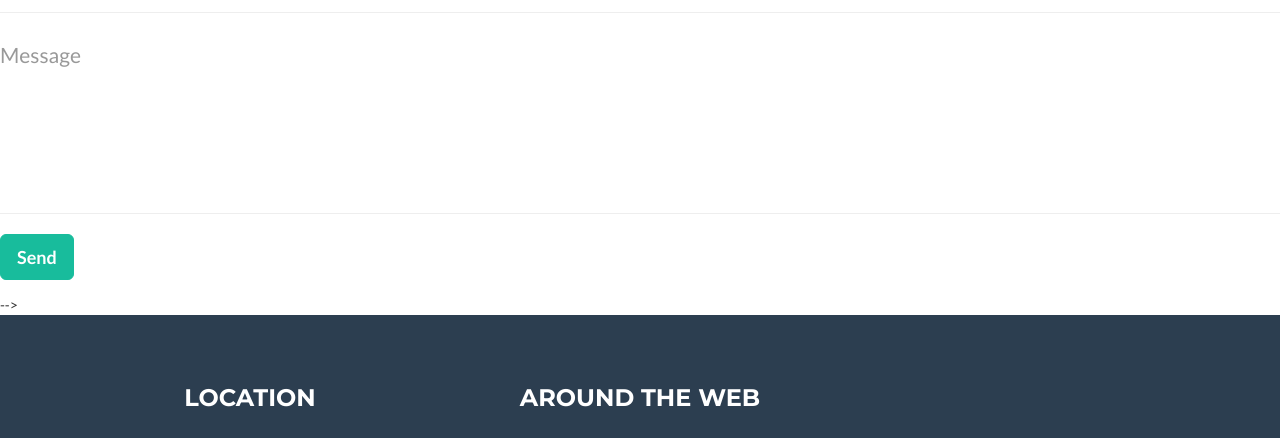
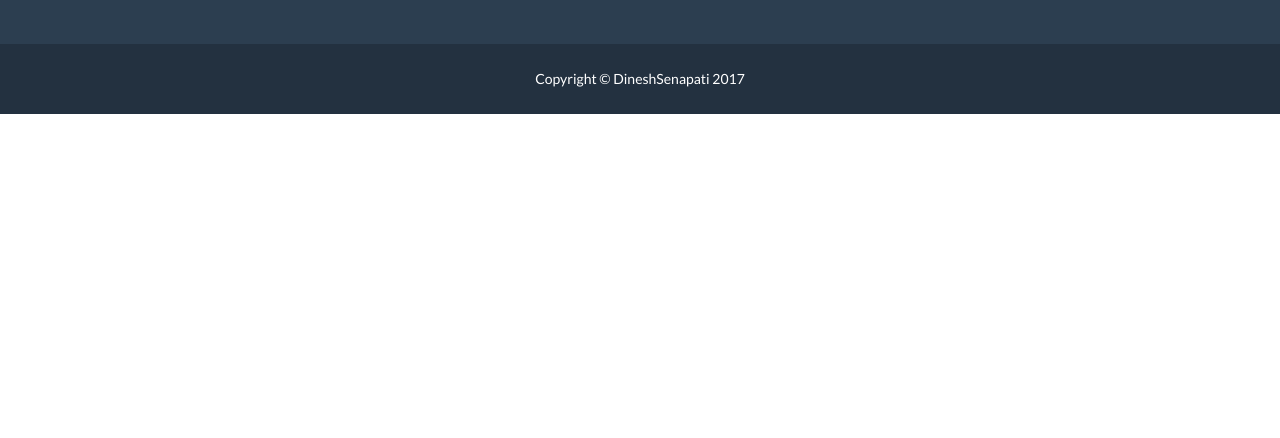
Before and after one commit to DineshSenapati/DineshSenapati.github.io, a website: page index.html in a window 1280 px wide. Shown: the part 2428-2866 px from the top of the page. After the commit the page ends 2542 px from the top, so only its background shows below. Drawn offline with nearby package versions, Linux system fonts and the light colour scheme.

Commit message:
change5
Error in previous change.
Did not hide the contact form. Now, hidden

```diff
--- a/index.html
+++ b/index.html
@@ -197,10 +197,10 @@
                 </div>
             </div>
             <div class="row">
-                <div class="col-lg-8 col-lg-offset-2">
+                <div class="col-lg-8 col-lg-offset-2"> -->
                     <!-- To configure the contact form email address, go to mail/contact_me.php and update the email address in the PHP file on line 19. -->
                     <!-- The form should work on most web servers, but if the form is not working you may need to configure your web server differently. -->
-                    <form name="sentMessage" id="contactForm" novalidate>
+                  <!--  <form name="sentMessage" id="contactForm" novalidate>
                         <div class="row control-group">
                             <div class="form-group col-xs-12 floating-label-form-group controls">
                                 <label for="name">Name</label>
```
